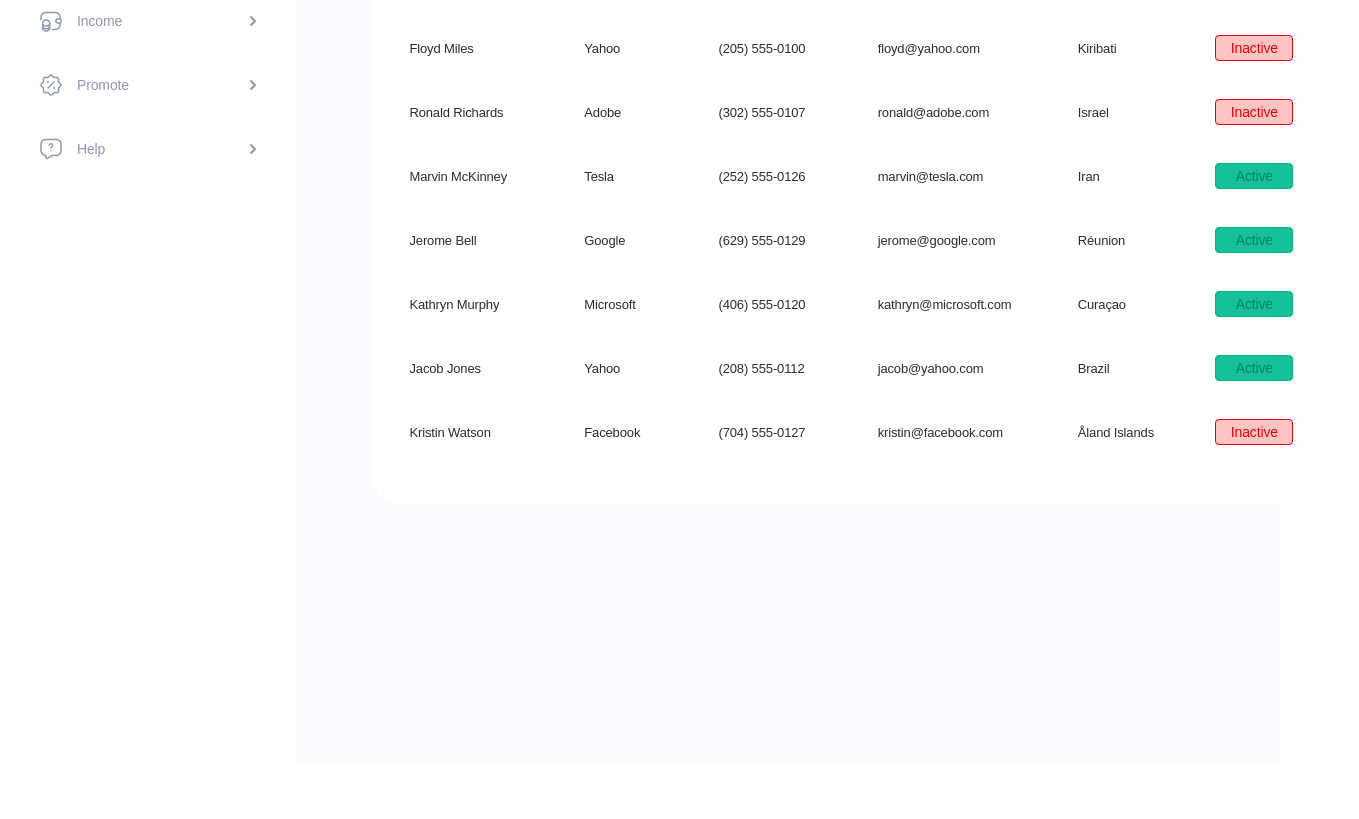
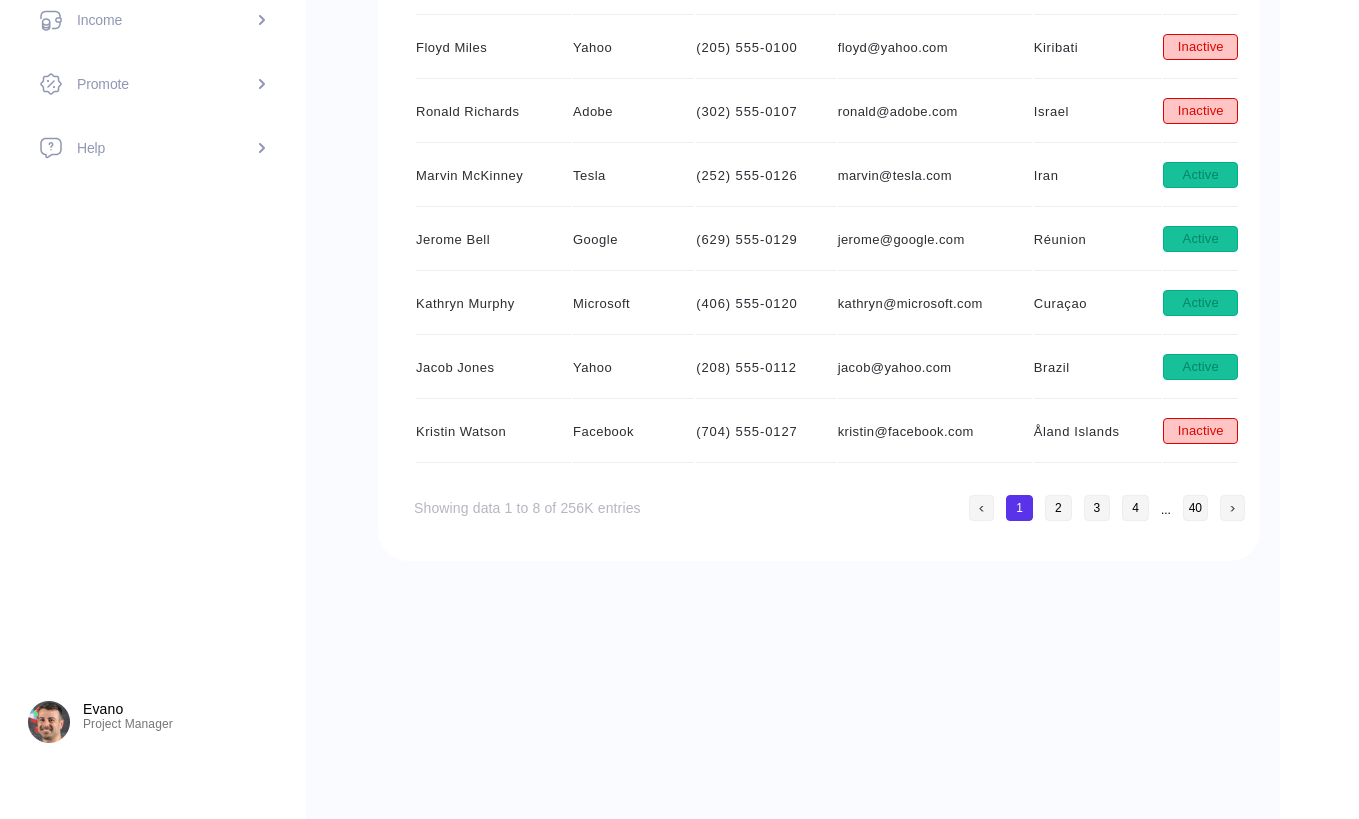
Before and after one commit to evgeniia-korolova/test-landing, a plain HTML site: page index.html in a window 1280 px wide. Shown: the part 320-1139 px from the top of the page, 1359 px wide, since content can reach past the window. Before the commit the page ends 1082 px from the top, so only its background shows below. Drawn offline with Linux system fonts and the light colour scheme.

Commit message:
feat : add controls

```diff
--- a/index.html
+++ b/index.html
@@ -61,6 +61,13 @@
                     <img src="./images/chevron-right 2.svg" alt="arrow" class="arrow">
                 </li>
             </ul>
+            <div class="user">
+                <img src="./images/photo.jpg" alt="user photo">
+                <div class="user__info">
+                    <div class="user__name">Evano</div>
+                    <div class="user__post">Project Manager</div>
+                </div>
+            </div>
         </header>
         <main class="main">
             <section class="customers">
@@ -77,6 +84,8 @@
                         </div>
                     </div>
 
+                    <div class="table__container">
+                        <div class="table__responsive">
                             <table class="customers__table table">
                                 <thead>
                                     <tr class="table__line table__header">
@@ -89,7 +98,7 @@
                                     </tr>
                                 </thead>
                                 <tbody>
-                            <tr class="table__line table__header">
+                                    <tr class="table__line">
                                     <td class="table__name">Jane Cooper</td>
                                     <td class="table__company">Microsoft</td>
                                     <td class="table__phone">(225) 555-0118</td>
@@ -99,7 +108,7 @@
                                         <div class="btn btn-active">Active</div>
                                     </td>
                                     </tr>
-                        <tr class="table__line table__header">
+                                    <tr class="table__line">
                                         <td class="table__name">Floyd Miles</td>
                                         <td class="table__company">Yahoo</td>
                                         <td class="table__phone">(205) 555-0100</td>
@@ -109,7 +118,7 @@
                                             <div class="btn btn-inactive">Inactive</div>
                                         </td>
                                     </tr>
-                        <tr class="table__line table__header">
+                                    <tr class="table__line">
                                         <td class="table__name">Ronald Richards</td>
                                         <td class="table__company">Adobe</td>
                                         <td class="table__phone">(302) 555-0107</td>
@@ -119,7 +128,7 @@
                                             <div class="btn btn-inactive">Inactive</div>
                                         </td>
                                     </tr>
-                        <tr class="table__line table__header">
+                                    <tr class="table__line">
                                         <td class="table__name">Marvin McKinney</td>
                                         <td class="table__company">Tesla</td>
                                         <td class="table__phone">(252) 555-0126</td>
@@ -129,7 +138,7 @@
                                             <div class="btn btn-active">Active</div>
                                         </td>
                                     </tr>
-                        <tr class="table__line table__header">
+                                    <tr class="table__line">
                                         <td class="table__name">Jerome Bell</td>
                                         <td class="table__company">Google</td>
                                         <td class="table__phone">(629) 555-0129</td>
@@ -139,7 +148,7 @@
                                             <div class="btn btn-active">Active</div>
                                         </td>
                                     </tr>
-                        <tr class="table__line table__header">
+                                    <tr class="table__line">
                                         <td class="table__name">Kathryn Murphy</td>
                                         <td class="table__company">Microsoft</td>
                                         <td class="table__phone">(406) 555-0120</td>
@@ -149,7 +158,7 @@
                                             <div class="btn btn-active">Active</div>
                                         </td>
                                     </tr>
-                        <tr class="table__line table__header">
+                                    <tr class="table__line">
                                         <td class="table__name">Jacob Jones</td>
                                         <td class="table__company">Yahoo</td>
                                         <td class="table__phone">(208) 555-0112</td>
@@ -159,7 +168,7 @@
                                             <div class="btn btn-active">Active</div>
                                         </td>
                                     </tr>
-                        <tr class="table__line table__header">
+                                    <tr class="table__line">
                                         <td class="table__name">Kristin Watson</td>
                                         <td class="table__company">Facebook</td>
                                         <td class="table__phone">(704) 555-0127</td>
@@ -173,6 +182,27 @@
 
                                 </tbody>
                             </table>
+                        </div>
+                    </div>
+
+                    <div class="data__display">
+                        <div class="display__info">Showing data 1 to 8 of  256K entries</div>
+
+                        <div class="display__controls">
+                            <div class="control arrow-prev">
+                                <img src="./images/arrow-prev.png" alt="arrow previous">
+                            </div>
+                            <div class="control control__active">1</div>
+                            <div class="control">2</div>
+                            <div class="control">3</div>
+                            <div class="control">4</div>
+                            <div class="control__space">...</div>
+                            <div class="control control__decimal">40</div>
+                            <div class="control arrow-prev">
+                                <img src="./images/arrow-next.png" alt="arrow previous">
+                            </div>
+                        </div>
+                    </div>
 
                 </div>
 
--- a/style.css
+++ b/style.css
@@ -39,10 +39,11 @@ ul {
 .menu {
     max-width: 306px;
     width: 100%;
-    padding: 37px 28px 78px;
+    padding: 37px 28px 76px;
     background: var(--bg-content);
     display: flex;
     flex-direction: column;
+
 }
 
 h1 {
@@ -55,7 +56,7 @@ h1 {
     line-height: normal;
     letter-spacing: 0.4px;
     color: var(--dark-color);
-    margin-bottom: 43px;
+    margin-bottom: 42px;
 }
 
 .menu__list {
@@ -91,10 +92,32 @@ h1 {
     color: var(--color-light);
 }
 
+.user {
+    margin-top: auto;
+    display: flex;
+    gap: 13px;
+}
+
+.user__info {
+    color: var(--dark-color);
+    font-size: 14px;
+    font-weight: 400;
+    letter-spacing: 0.14px;
+}
+
+.user__post {
+color: #757575;
+font-size: 12px;
+font-weight: 400;
+letter-spacing: 0.12px;
+}
+
+/* right part */
+
 .customers {
 max-width: 1134px;
 width: 100%;
-padding: 41px 45px 258px 74px;
+padding: 41px 45px 258px 72px;
 padding-right: 20px;
 }
 
@@ -106,20 +129,23 @@ h2 {
 }
 
 .customers__container {
-    width: 968px;
+    max-width: 968px;
     /* width: 100%; */
-    padding: 32px 44px 40px 36px;
+    padding: 32px 10px 40px 36px;
     background: var(--bg-content);
 
     border-radius: 30px;
-    display: flex;
-    flex-direction: column;
+    /* display: flex;
+    flex-direction: column; */
 }
 
 .customers__info {
     display: flex;
+    max-width: 968px;
     justify-content: space-between;
     align-items: center;
+    padding-right: 20px;
+    padding-left: 2px;
     margin-bottom: 38px;
 }
 
@@ -134,78 +160,79 @@ h2 {
 .info__subtitle {
     font-size: 14px;
     color: var(--color-green);
-    letter-spacing: -0.14px;
+    letter-spacing: 0.14px;
+}
+
+.table__container {
+    max-width: 898px;
+}
+
+.table__responsive {
+    overflow-x: auto;
 }
 
 table {
     font-size: 13px;
     font-weight: 500;
-    /* max-width: 968px; */
+    width: 100%;
+    padding-right: 10px;
 }
 
 
 
 th {
-    /* padding: 0 45px 12px 0; */
-    padding-bottom: 12px;
+    padding-bottom: 13px;
     border-bottom: 1px solid #EEE;
     text-align: left;
     font-weight: 500;
-    letter-spacing: -0.14px;
+    letter-spacing: 0.5px;
     color: #B5B7C0;
 }
 td {
+    padding-top: 17px;
+    padding-bottom: 18px;
+    text-align: left;
+    letter-spacing: 0.5px;
+    color: #292D32;
+     border-bottom: 1px solid #EEE;
+}
 
-    padding-top: 23px;
-    padding-bottom: 23px;
-    padding-top: 19px;
-    padding-bottom: 17px;
-    text-align: left;
-    letter-spacing: -0.14px;
-    color: #292D32;
-}
-/* grid-template-columns: 172px 131px 156px 207px 152px 150px; */
 
-/* 968 - 100 */
-/* 172 - x */
+
 
 .table__name {
-    max-width: 172px;
-    padding-right: 20px;
-
+    width: 178px;
 }
 .table__company {
-    max-width: 131px;
-     padding-right: 34px;
-
+    width: 136px;
 }
 .table__phone {
-    /* max-width: 156px; */
-    padding-right: 20px;
+    width: 161px;
+    letter-spacing: 0.9px;
 }
 .table__mail {
-    /* max-width: 207px; */
-    padding-right: 1px;
+    width: 206px;
+    letter-spacing: 0.4px;
 }
 .table__country {
-    max-width: 152px;
-    padding-right: 16px;
+    width: 146px;
+    letter-spacing: 0.6px;
 }
 .table__status {
-    max-width: 150px;
+    width: 80px;
+    letter-spacing: 1.2px;
     text-align: center;
-
 }
 
 .btn {
-    padding: 4px 2px;
+    padding: 4px 2px 5px;
     border-radius: 4px;
     display: flex;
     justify-content: center;
     align-items: center;
-    font-size: 14px;
+    font-size: 13px;
     font-weight: 500;
-    letter-spacing: -0.14px;
+    letter-spacing: 0.14px;
 
 }
 
@@ -220,3 +247,55 @@ td {
     border: 1px solid var(--border-inactive);
     color: var(--border-inactive);
 }
+/* controlls */
+
+.data__display {
+    display: flex;
+    justify-content: space-between;
+    align-items: center;
+    padding-top: 30px;
+    padding-right: 5px;
+}
+
+.display__info {
+color: #B5B7C0;
+font-size: 14px;
+font-weight: 500;
+letter-spacing: 0.14px;
+}
+
+.display__controls {
+    display: flex;
+    gap: 12px;
+}
+
+.control {
+    border-radius: 4px;
+    border: 1px solid #EEE;
+    background: #F5F5F5;
+    padding: 6px 9px;
+    font-size: 12px;
+    font-weight: 500;
+    line-height: 100%;
+}
+
+.control__decimal {
+    padding: 6px 5px;
+}
+
+.control__space {
+    font-size: 12px;
+    font-weight: 500;
+    line-height: 100%; /* 12px */
+    letter-spacing: -0.12px;
+    display: flex;
+    justify-content: center;
+    align-items: flex-end;
+    padding-bottom: 5px;
+}
+
+.control__active {
+    border: 1px solid #5932EA;
+    background: #5932EA;
+    color: var(--color-light);
+}
```
Also changed, not shown: images/arrow-next.png (added), images/arrow-prev.png (added), images/photo.jpg (added). Lines whose indentation alone changed are shown as unchanged.
